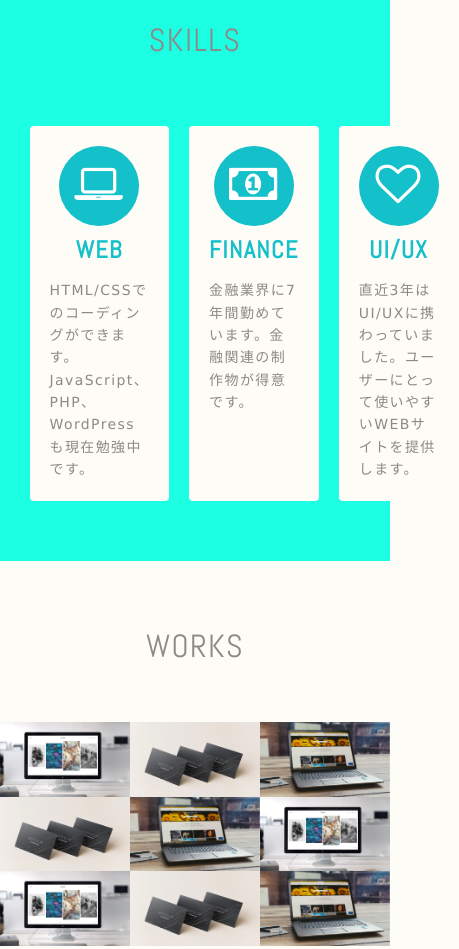
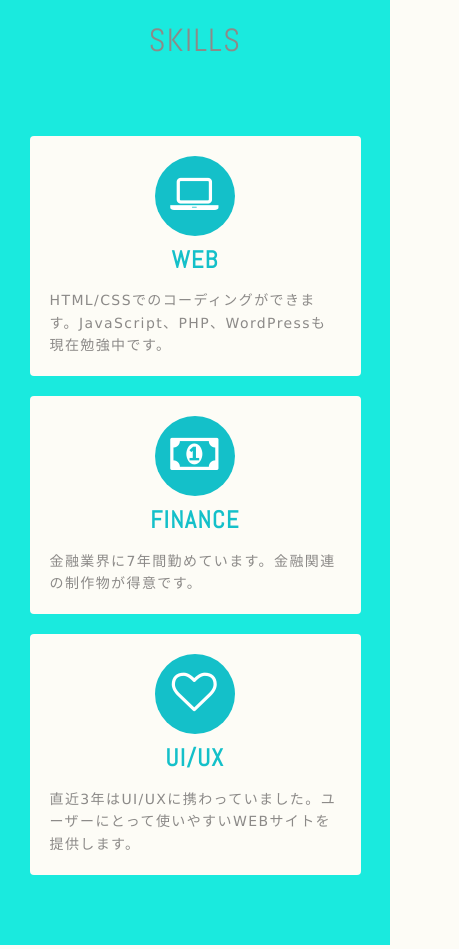
Before and after one commit to kazu0524/kazu0524.github.io, a plain HTML site: page index.html in a window 390 px wide. Shown: the part 840-1789 px from the top of the page, 459 px wide, since content can reach past the window. Drawn offline with nearby package versions, Linux system fonts and the light colour scheme.

Commit message:
third commit

```diff
--- a/css/style.css
+++ b/css/style.css
@@ -91,7 +91,7 @@ section h2
 
 #skills
 {
-    background-color: #1DFFE3;
+    background-color: #1AEADE;
 }
 #skills .container
 {
@@ -153,7 +153,7 @@ section h2
 }
 #works .works-box
 {
-    float: left;
+    display: flex;
     width: 33.33333%;
     height: 100%;
 }
@@ -340,3 +340,23 @@ section h2,
 {
     text-transform: uppercase;
 }
+
+#works .works-box{
+    float:left;
+    width:33.33%;
+}
+
+/**SPの場合**/
+
+@media (max-width:768px){
+    #skills .container{
+         flex-direction: column;
+    }
+    #skills .skill-box{
+               margin: 10px 10px;
+    }
+    #works .works-box{
+    width: 100%;
+    height: 100%;
+    }
+}
--- a/index.html
+++ b/index.html
@@ -3,6 +3,7 @@
     <head>
         <!-- head要素エリア -->
         <meta charset="utf-8">
+        <meta name="viewport" content="width=device-width, initial-scale=1">
         <title>Web Designer - Kazuhide Ota</title>
         <meta name="description" content="Webデザイナー 太田和秀のポートフォリオサイトです。東京・横浜を中心に活動しています。">
         <meta name="keywords" content="Web, デザイン, デザイナー, ポートフォリオ, Web制作">
```
